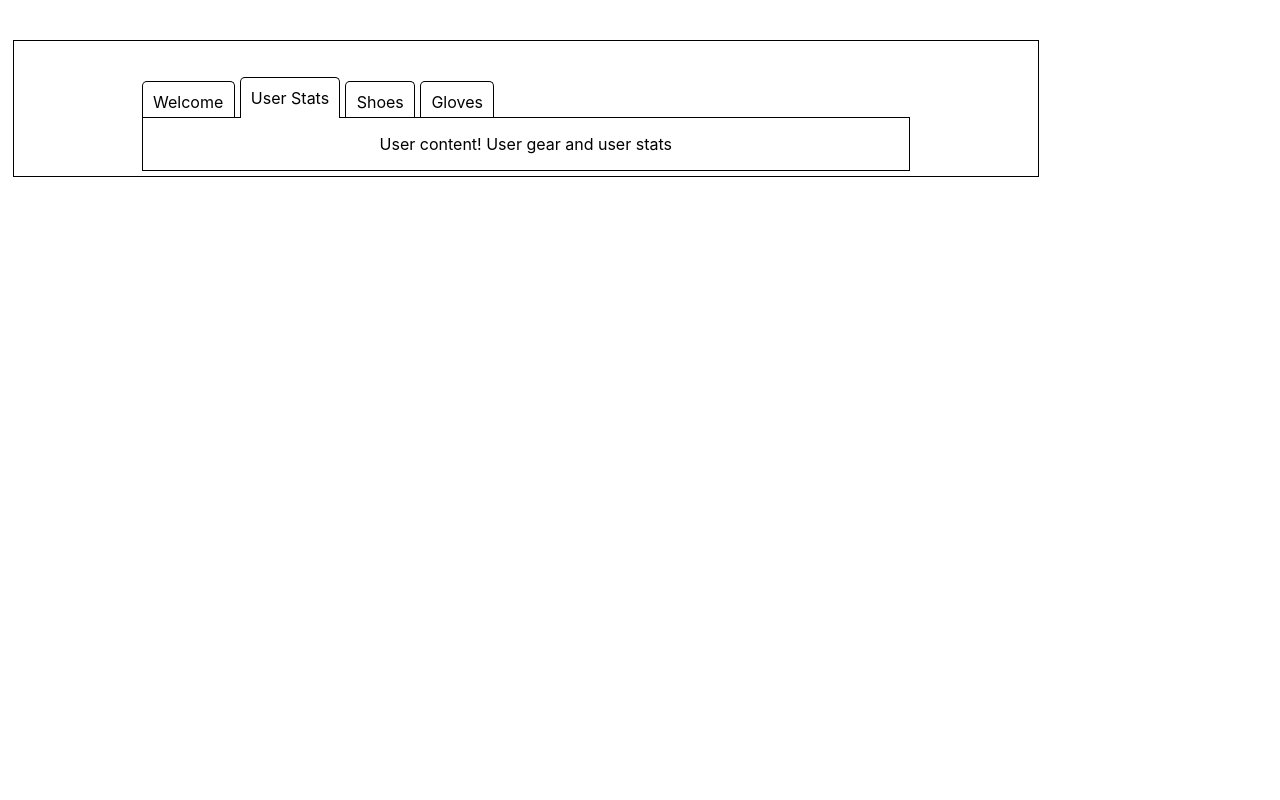
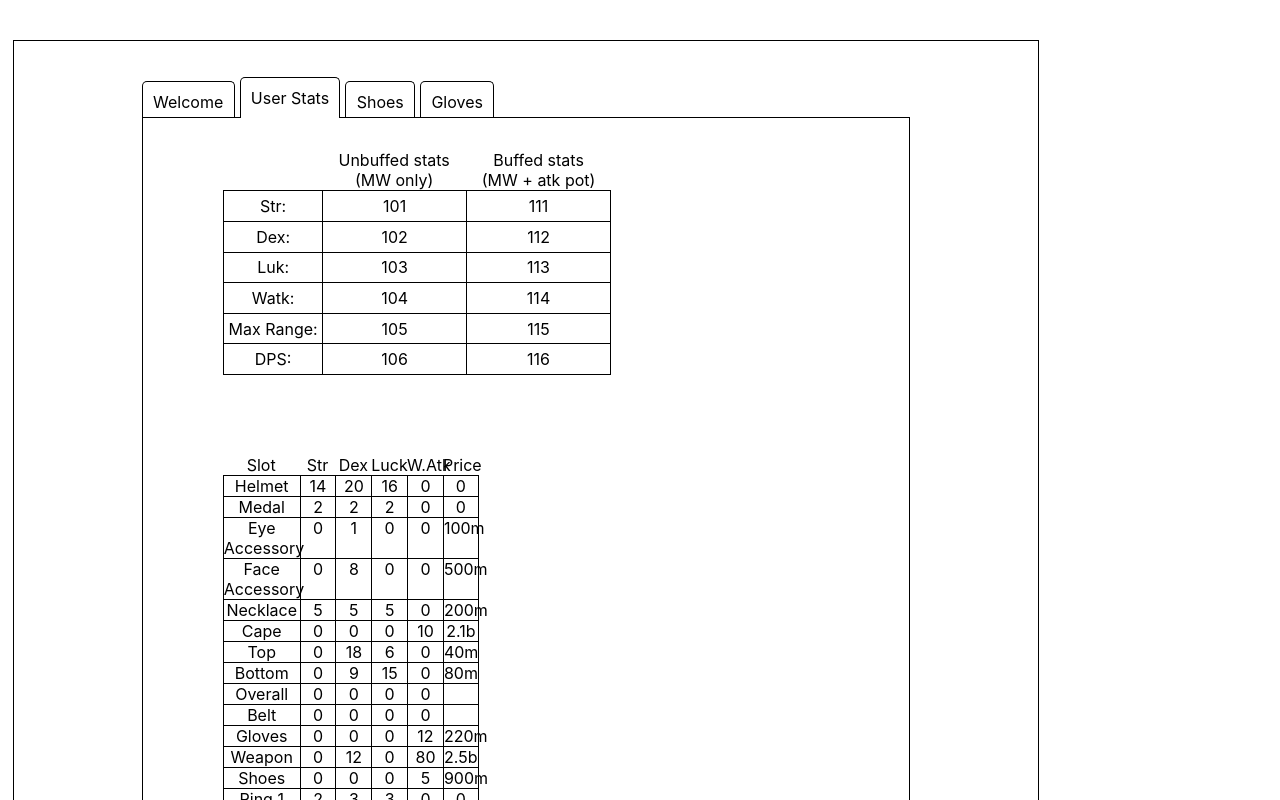
Before and after one commit to kulanah/upgradeCalculator, a React (Create React App) app: page / in a window 1280 px wide. Both pictures are taken after a click on the element "User Stats". Shown: the top 800 px of the page. Built offline with nearby package versions, Linux system fonts and the light colour scheme.

Commit message:
Added user gear and stats to the input atb

```diff
--- a/src/components/tabbedContent/UserContent.js
+++ b/src/components/tabbedContent/UserContent.js
@@ -1,12 +1,14 @@
 import React, { Component } from 'react';
+
+import UserStats from 'components/UserStats.js'
+import UserGear from 'components/UserGear.js'
 
 class UserContent extends Component {
   render() {
     return (
-      <div>
-        User content!
-
-        User gear and user stats
+      <div className='UserContent'>
+        <UserStats />
+        <UserGear />
       </div>
     );
   }
--- a/src/css/UserStats.css
+++ b/src/css/UserStats.css
@@ -1,5 +1,5 @@
 .UserStats{
-  margin-top: 10vh;
+  margin-top: 2vh;
   margin-left: 10vh;
 
   display: flex;
```
